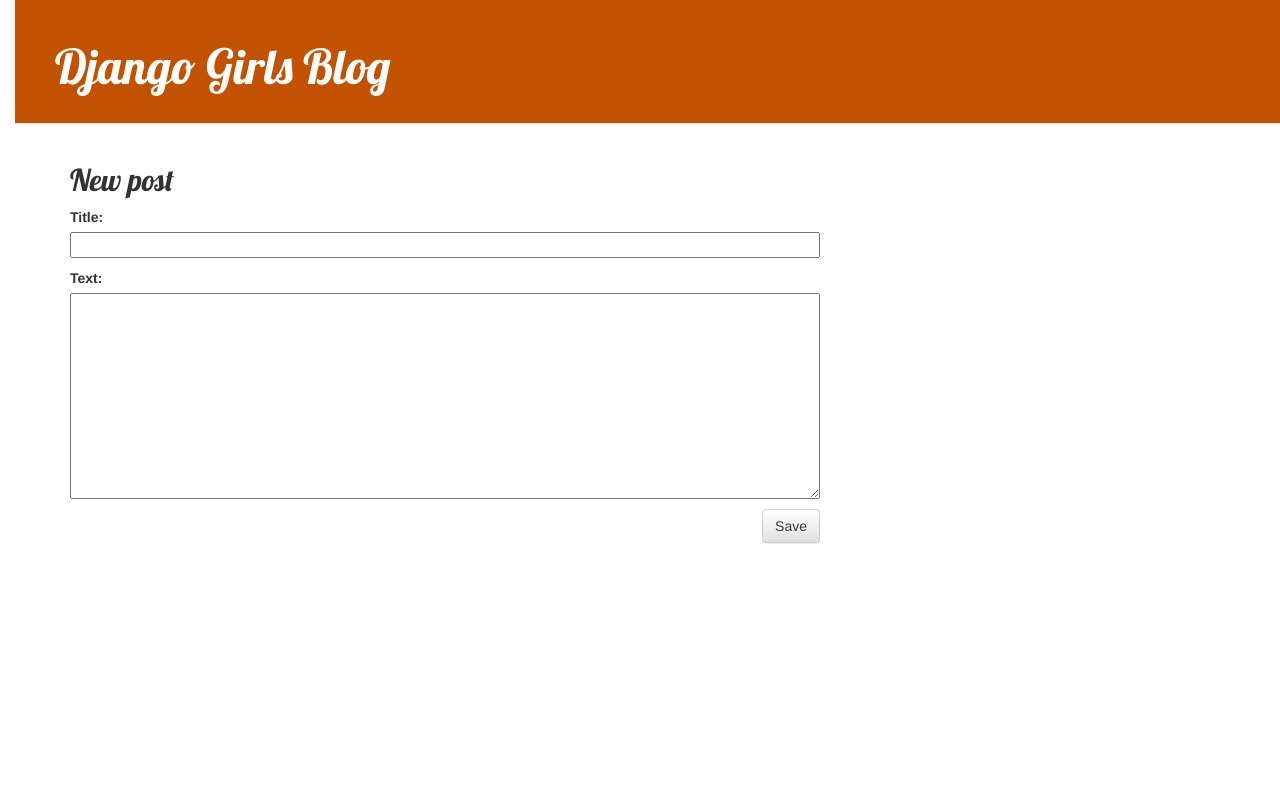
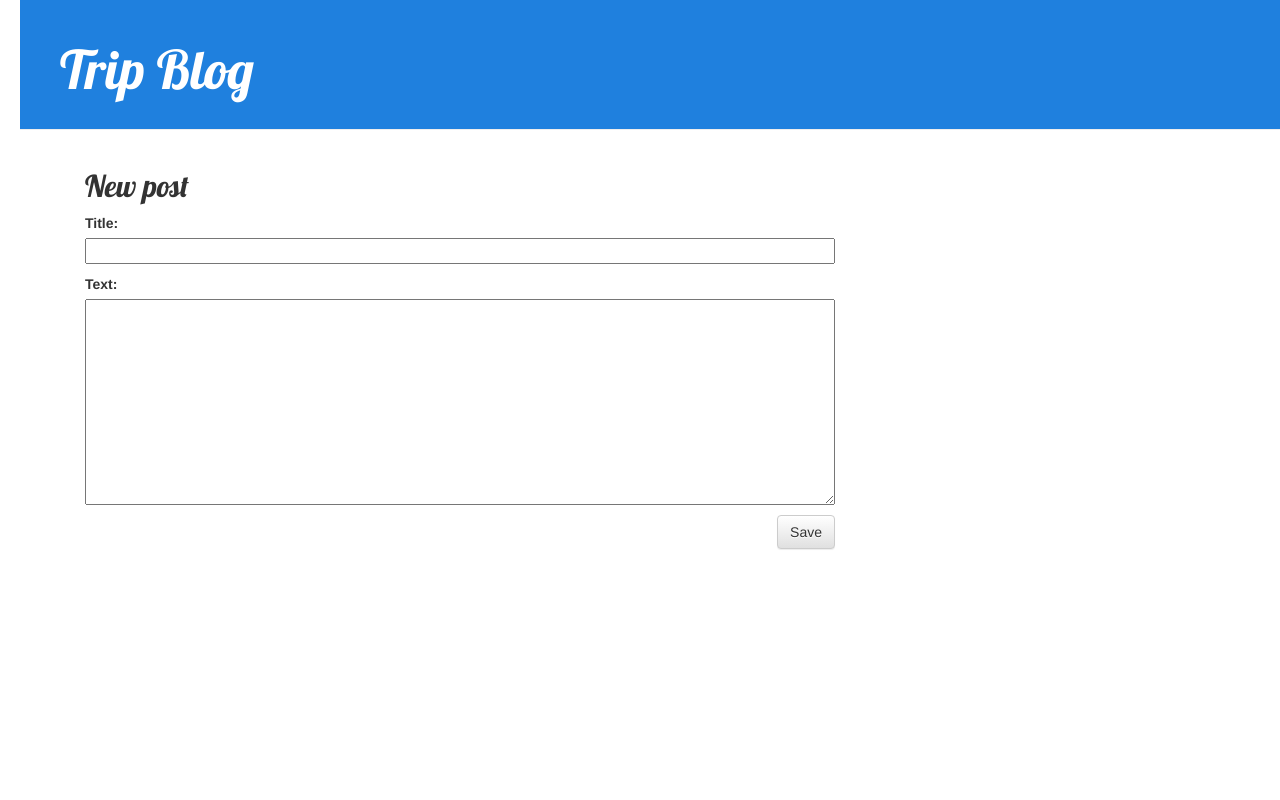
Before and after one commit to mmk-nki/my-first-blog, a Django app: page /post/new/ in a window 1280 px wide. Run offline with Django 3.2, Linux system fonts and the light colour scheme; some libraries are stand-ins or nearby versions.

Commit message:
色を変えたりしてみた。

```diff
--- a/blog/static/css/blog.css
+++ b/blog/static/css/blog.css
@@ -1,26 +1,26 @@
 h1 a, h2 a {
-    color:#C25100;
+    color:#050C12;
     font-family: 'Lobster';
 }
 
 body {
-    padding-left: 15px;
+    padding-left: 20px;
 }
 
 .page-header {
-    background-color: #C25100;
+    background-color: #1f80de;
     margin-top: 0;
     padding: 20px 20px 20px 40px;
 }
 
 .page-header h1, .page-header h1 a, .page-header h1 a:visited, .page-header h1 a:active {
     color: #ffffff;
-    font-size: 36pt;
+    font-size: 40pt;
     text-decoration: none;
 }
 
 .content {
-    margin-left: 40px;
+    margin-left: 50px;
 }
 
 h1, h2, h3, h4 {
--- a/blog/templates/blog/base.html
+++ b/blog/templates/blog/base.html
@@ -1,7 +1,7 @@
 {% load static %}
 <html>
     <head>
-        <title>Django Girls blog</title>
+        <title>Trip Blog</title>
         <link rel="stylesheet" href="//maxcdn.bootstrapcdn.com/bootstrap/3.2.0/css/bootstrap.min.css">
         <link rel="stylesheet" href="//maxcdn.bootstrapcdn.com/bootstrap/3.2.0/css/bootstrap-theme.min.css">
         <link href='//fonts.googleapis.com/css?family=Lobster&subset=latin,latin-ext' rel='stylesheet' type='text/css'>
@@ -19,7 +19,7 @@
             {% endif %}
 
             <!-タイトルを押すとトップに戻る->
-            <h1><a href="/">Django Girls Blog</a></h1>
+            <h1><a href="/">Trip Blog</a></h1>
 
         </div>
 
```
